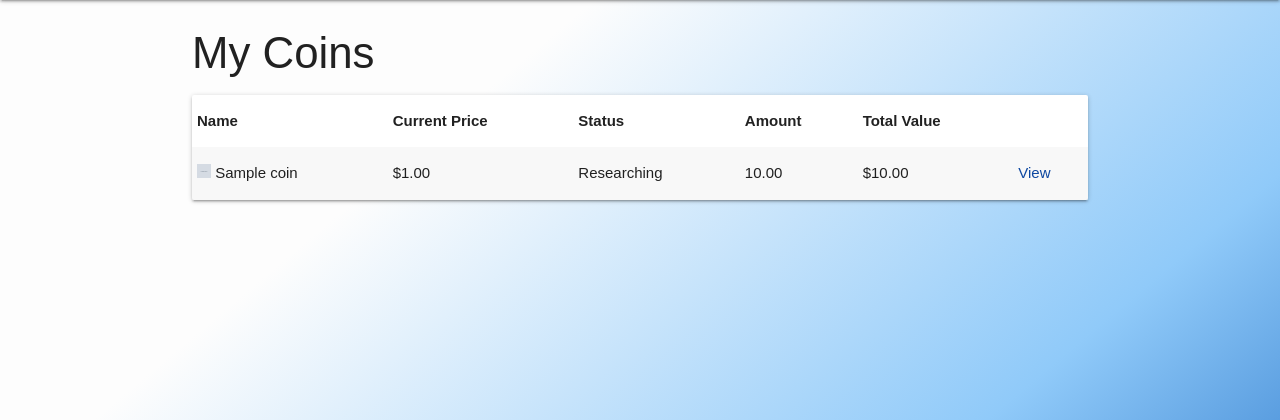
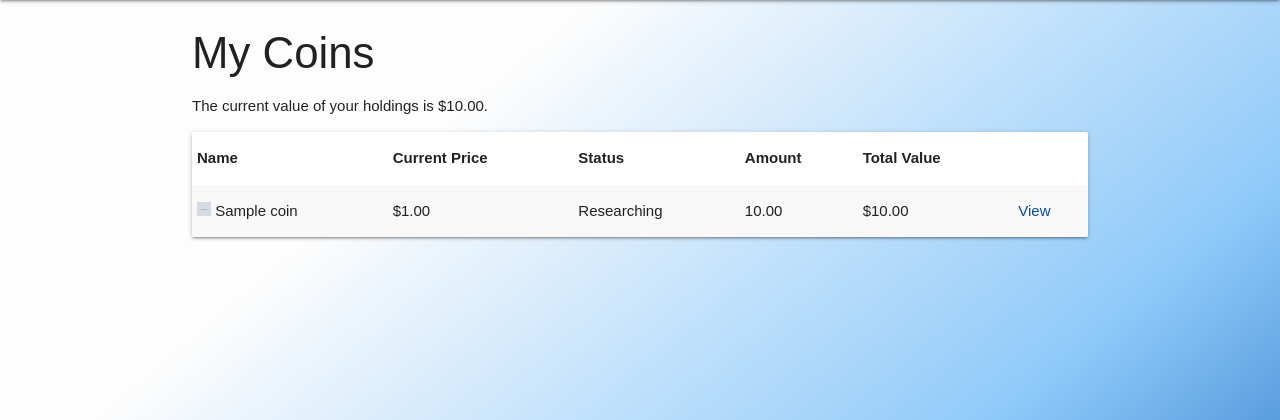
Before and after one commit to pclarytx10/cryptovision, a Django app: page /user_coins/ in a window 1280 px wide. Shown: the part 64-484 px from the top of the page. Run offline with Django 4.2, Linux system fonts and the light colour scheme; a user stored in the database is signed in; tables that the repository leaves empty hold one stand-in row (values such as "Sample post"); grey boxes marked "Sample" are stand-in pictures; parts of the project's set-up code (start-up, migrations or seed data) failed here and were passed over.

Commit message:
Add total holdings to the user coin index.

```diff
--- a/main_app/templates/user_coins/index.html
+++ b/main_app/templates/user_coins/index.html
@@ -3,6 +3,7 @@
 
 <h3>My Coins</h3>
 
+<p>The current value of your holdings is ${{ ttl_my_coins|floatformat:2|intcomma }}.</p>
 <div class="card">
     <table class="striped">
           <thead>
--- a/main_app/views.py
+++ b/main_app/views.py
@@ -129,8 +129,11 @@ def user_coins_index(request):
         total_quantity=Coalesce(Sum('holding__quantity'),0.0),
         total_value = Coalesce(Sum('holding__quantity') * F('coin__coin_usd'),0.0)
         ).select_related('coin').filter(user=request.user).order_by('coin__marketcap_rank')
+    ttl_my_coins = user_coins.aggregate(totalvalue=Sum('total_value'))['totalvalue']
+    print(ttl_my_coins)
     return render(request, 'user_coins/index.html', {
         'user_coins': user_coins,
+        'ttl_my_coins': ttl_my_coins
     })
 
 # Define the user coins detail view
```
